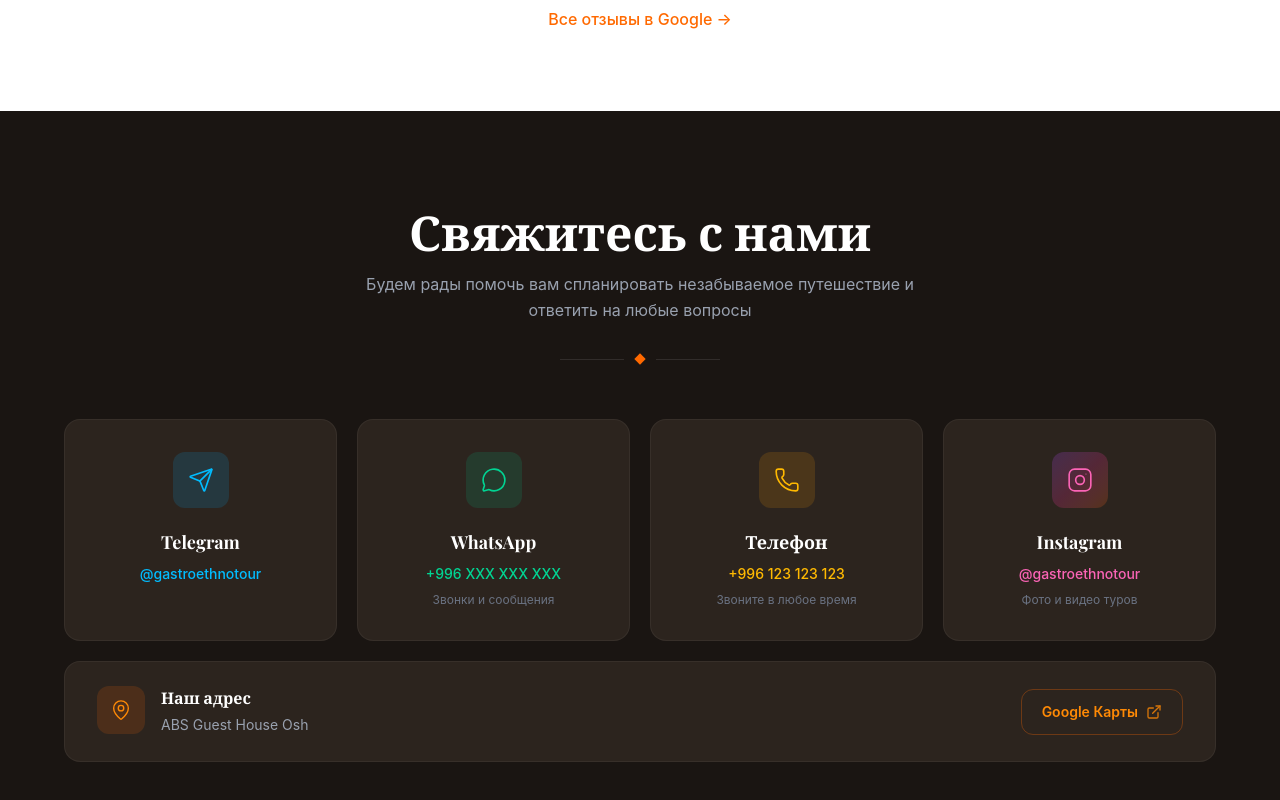
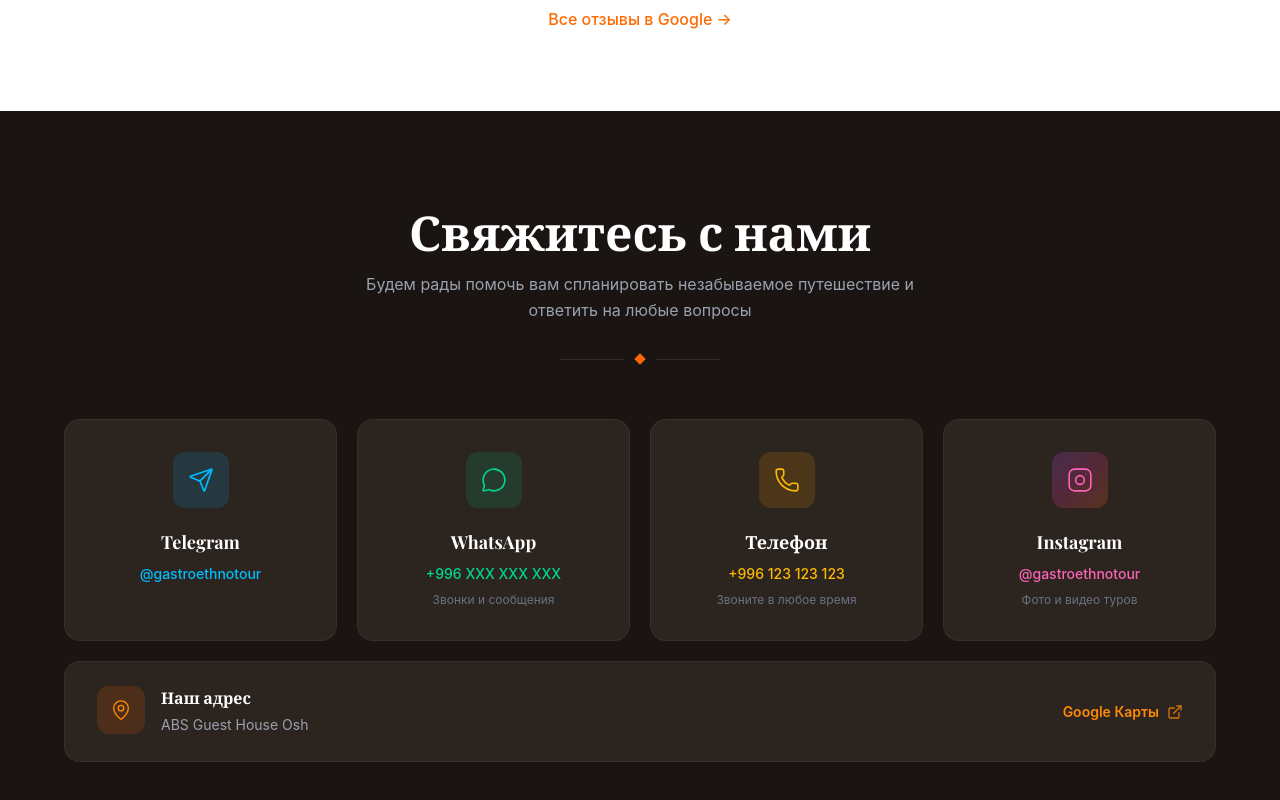
Before and after one commit to nino846272/ethno-gastro-tour, a React (Vite) app: page / in a window 1280 px wide. Shown: the part 3373-4173 px from the top of the page. Built offline with nearby package versions, Linux system fonts and the light colour scheme.

Commit message:
refactor: enhance Contact component layout and styling, improve hover effects, and update Reviews component link handling for better user experience

```diff
--- a/src/components/Contact.jsx
+++ b/src/components/Contact.jsx
@@ -126,29 +126,31 @@ export default function Contact() {
           ))}
         </div>
 
-        <div className="rounded-2xl bg-[#2c241e] border border-white/5 px-6 py-5 md:px-8 md:py-6 flex flex-col sm:flex-row sm:items-center sm:justify-between gap-5">
+        <a
+          href={MAPS_URL}
+          target="_blank"
+          rel="noopener noreferrer"
+          className="group flex flex-col sm:flex-row sm:items-center sm:justify-between gap-5 rounded-2xl bg-[#2c241e] border border-white/5 px-6 py-5 md:px-8 md:py-6 transition-all duration-300 hover:bg-[#352c25] hover:border-white/10 cursor-pointer"
+        >
           <div className="flex items-start gap-4 min-w-0 flex-1">
-            <div className="w-12 h-12 rounded-xl bg-orange-500/15 text-orange-400 flex items-center justify-center shrink-0">
+            <div className="w-12 h-12 rounded-xl bg-orange-500/15 text-orange-400 flex items-center justify-center shrink-0 transition-transform duration-300 group-hover:scale-105">
               <MapPin size={22} strokeWidth={1.5} />
             </div>
             <div className="min-w-0">
               <h3 className="font-sans font-bold text-white text-base mb-1">
                 {t('contact.address.title')}
               </h3>
-              <p className="font-sans text-gray-400 text-sm leading-relaxed">{ADDRESS_TEXT}</p>
+              <p className="font-sans text-gray-400 text-sm leading-relaxed group-hover:text-gray-300 transition-colors">
+                {ADDRESS_TEXT}
+              </p>
             </div>
           </div>
 
-          <a
-            href={MAPS_URL}
-            target="_blank"
-            rel="noopener noreferrer"
-            className="inline-flex items-center justify-center gap-2 shrink-0 font-sans text-sm font-semibold text-orange-400 hover:text-orange-300 border border-orange-500/30 hover:border-orange-500/50 rounded-xl px-5 py-3 transition-colors duration-200 sm:ml-4"
-          >
+          <span className="inline-flex items-center justify-center gap-2 shrink-0 font-sans text-sm font-semibold text-orange-400 group-hover:text-orange-300 transition-colors sm:ml-4">
             {t('contact.address.mapsLink')}
             <ExternalLink size={16} className="opacity-80" />
-          </a>
-        </div>
+          </span>
+        </a>
       </div>
     </section>
   )
--- a/src/components/Reviews.jsx
+++ b/src/components/Reviews.jsx
@@ -78,7 +78,7 @@ export default function Reviews() {
         <div className="text-center mt-12">
           <a
             href={googleReviewsUrl}
-            target={googleReviewsUrl !== '#' ? '_blank' : undefined}
+            target={googleReviewsUrl !== '' ? '_blank' : undefined}
             rel={googleReviewsUrl !== '#' ? 'noopener noreferrer' : undefined}
             className="inline-flex items-center gap-1 font-sans text-orange-500 hover:text-orange-600 font-medium text-sm md:text-base transition-colors"
           >
```
